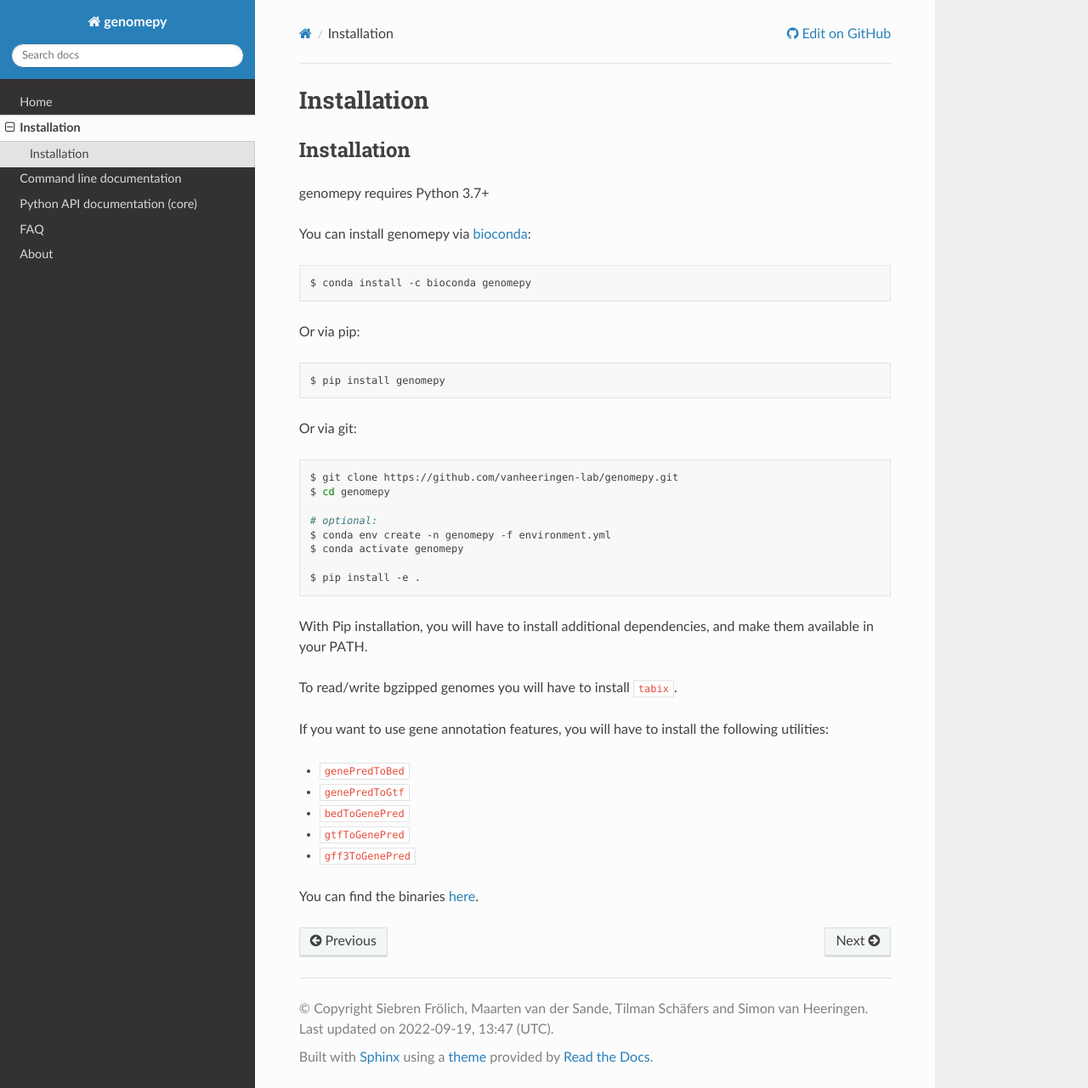
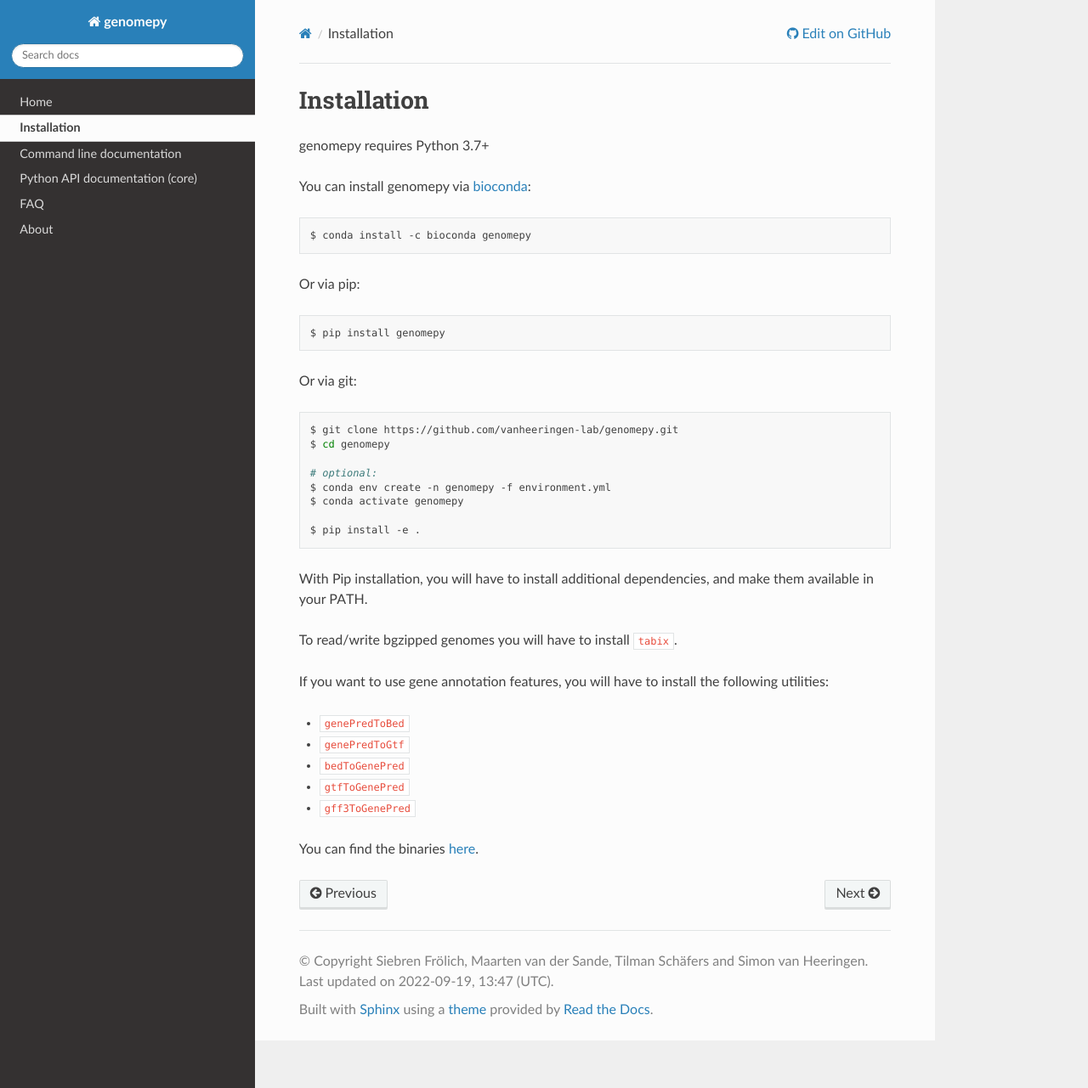
Before and after one commit to vanheeringen-lab/genomepy, a Sphinx documentation site: the page built from docs/content/installation.rst, in a window 1280 px wide and 1281 px high. Shown: the whole window at 85% size. Built offline with Sphinx 7.4.7 and the Read the Docs theme 2.0.0, drawn with Linux system fonts in a browser that asks for light colours; pages that are not in the unit, such as notebooks, are missing from menus; some of the changed lines change nothing that is shown.

Commit message:
Update installation.rst

```diff
--- a/docs/content/installation.rst
+++ b/docs/content/installation.rst
@@ -3,8 +3,8 @@ Installation
 ============
 
 .. mdinclude:: ../../README.md
-   :start-line: 43
-   :end-line: 85
+   :start-line: 44
+   :end-line: 86
 
 ..
    note: start- and end-line are 0-indexed.
```
